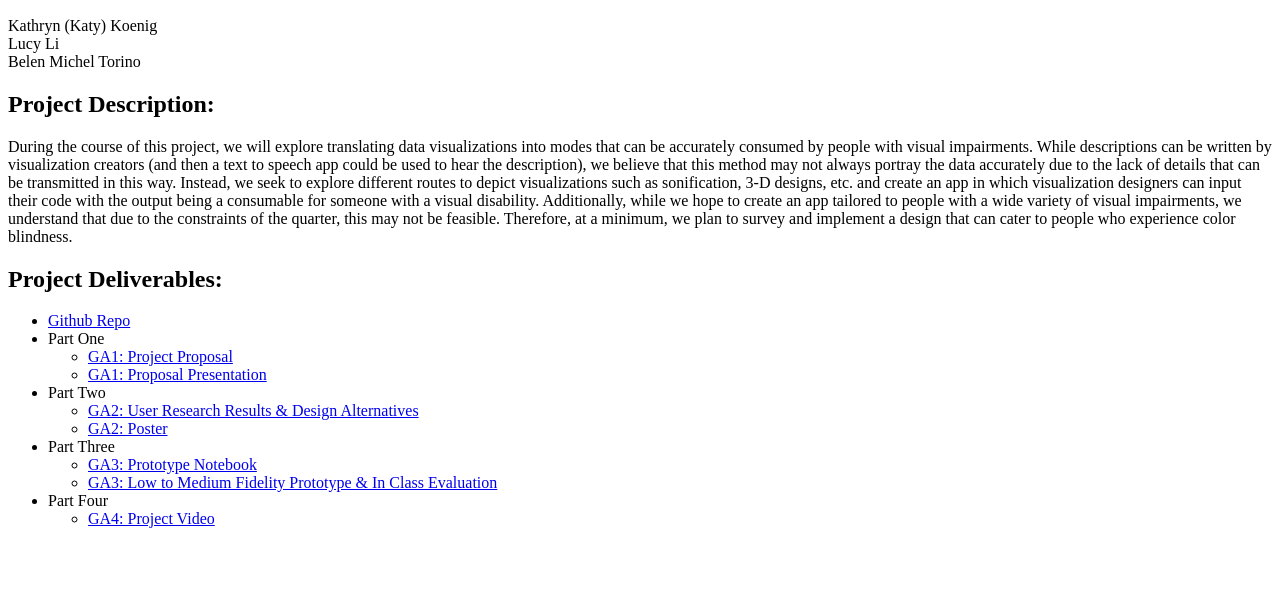
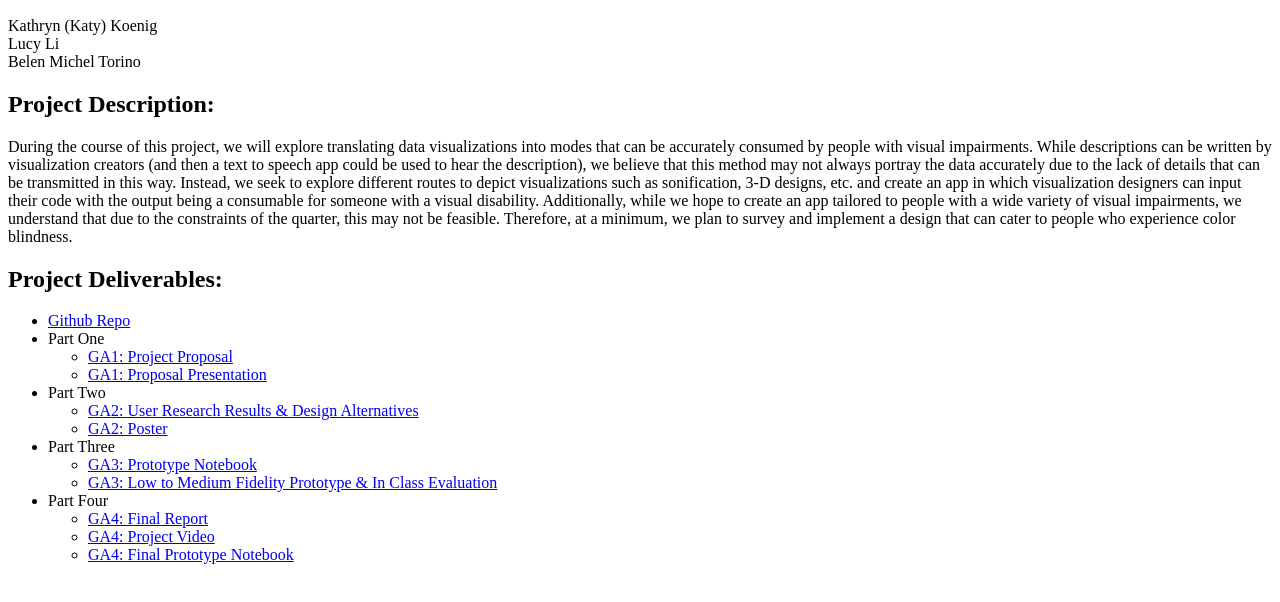
Before and after one commit to katykoenig/reimagined-vis, a plain HTML site: page index.html in a window 1280 px wide. Shown: the part 136-738 px from the top of the page. Drawn offline with Linux system fonts and the light colour scheme.

Commit message:
updating website

```diff
--- a/index.html
+++ b/index.html
@@ -31,7 +31,9 @@ Belen Michel Torino</p>
 		</ul>
 		<li>Part Four</li>
 		<ul>
+			<li><a href="https://github.com/katykoenig/reimagined-vis/blob/master/GA4/inclusive_tech_part_4.pdf">GA4: Final Report </a></li>
 			<li><a href="https://youtu.be/xel5EIcYc2s">GA4: Project Video</a></li>
+			<li><a href="https://github.com/katykoenig/reimagined-vis/blob/master/GA4/prototype_final.ipynb">GA4: Final Prototype Notebook</a></li>
 		</ul>
 </ul>
 </body>
```
